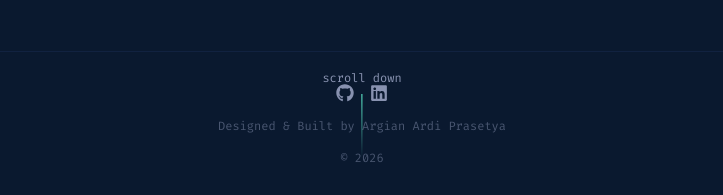
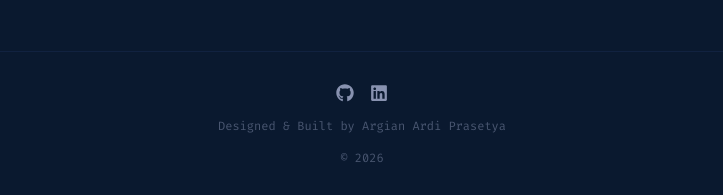
Before and after one commit to argianardi/myportfolio, a React (Vite) app: page / in a window 1280 px wide. Shown: the part 6031-6226 px from the top of the page, without its empty margins (278-1001 px from the left). Built offline with nearby package versions, Linux system fonts and the light colour scheme.

Commit message:
fix: delete scroll down feature

```diff
--- a/src/components/Hero.jsx
+++ b/src/components/Hero.jsx
@@ -58,12 +58,6 @@ const Hero = () => {
             </a>
           </div>
         </div>
-
-        {/* Scroll indicator */}
-        <div className="absolute bottom-10 left-1/2 -translate-x-1/2 hidden md:flex flex-col items-center gap-2">
-          <span className="font-mono text-slate text-xs">scroll down </span>
-          <div className="w-[1px] h-16 bg-gradient-to-b from-accent to-transparent"></div>
-        </div>
       </div>
     </section>
   );
```
